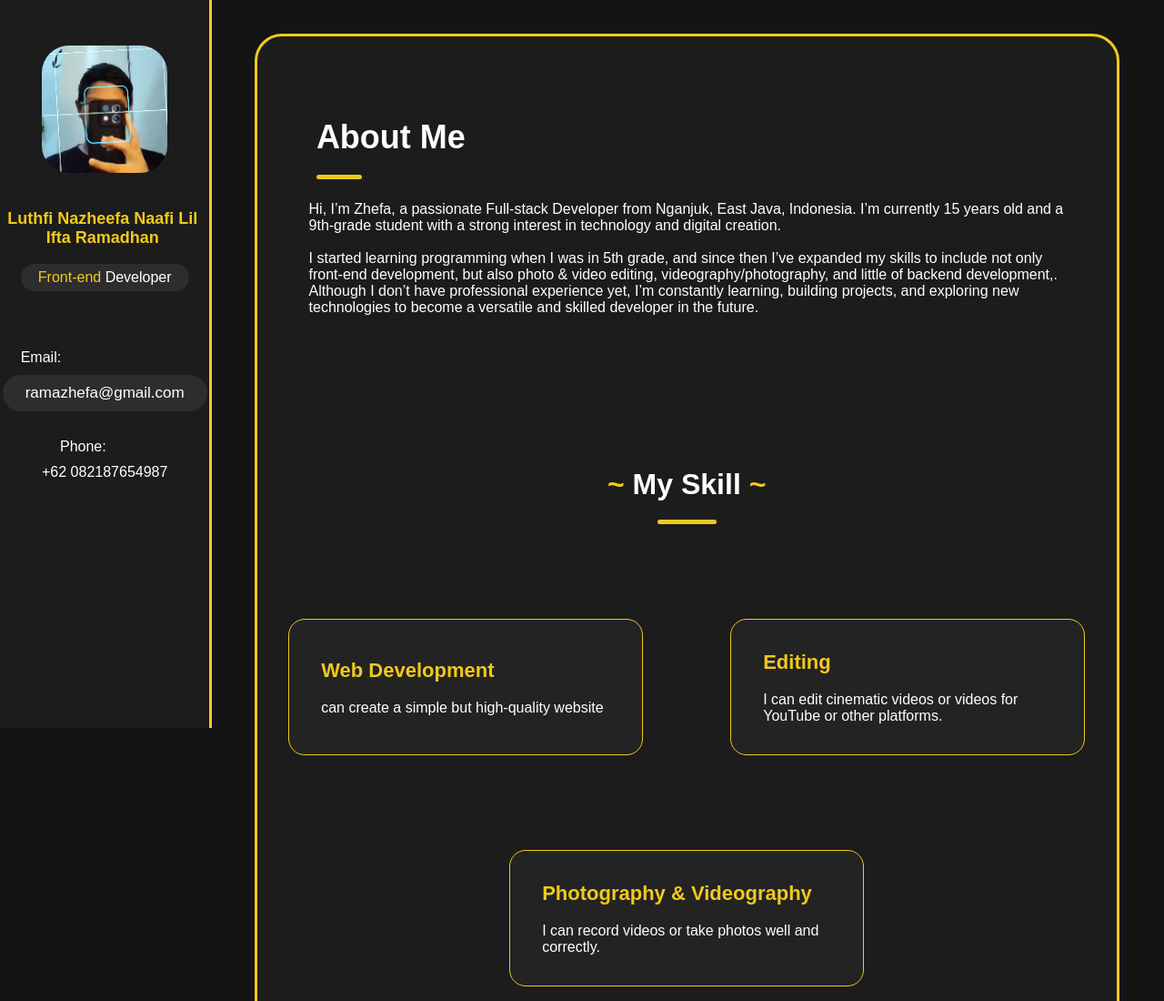
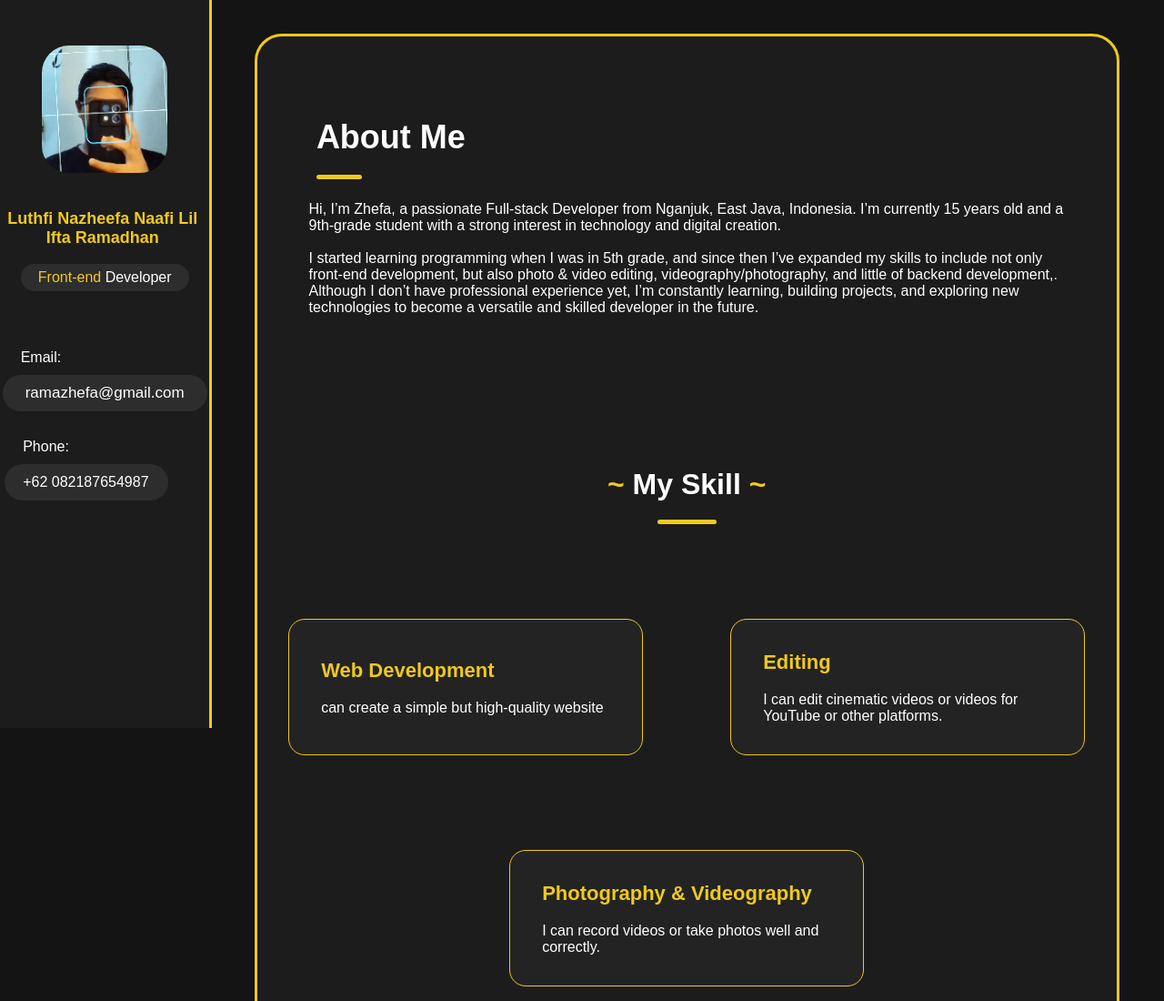
Before and after one commit to Quitsant/myPortofolio, a plain HTML site: page index.html in a window 1280 px wide. Shown: the top 1100 px of the page at 91% size. Drawn offline with Linux system fonts and the light colour scheme.

Commit message:
Add files via upload

```diff
--- a/style/style.css
+++ b/style/style.css
@@ -118,15 +118,18 @@ body {
     margin-bottom: 10px;
 }
 
-.tgllahir #buk1 .wrapper {
+.tgllahir .wrapper {
 
     border-radius: 30px;
-    justify-content: center;
     display: flex;
     align-items: center;
     background-color: var(--color3);
-    width: 5px;
+    width: 180px;
     height: 40px;
+}
+
+.tgllahir .wrapper p {
+    margin-left: 20px;
 }
 
 
@@ -139,10 +142,9 @@ body {
 .datainfo .tgllahir {
     margin-top: 30px;
     color: white;
+    justify-self: left;
+    margin-left: -40px;
 }
-
-
-
 
 /* Isi */
 
```
